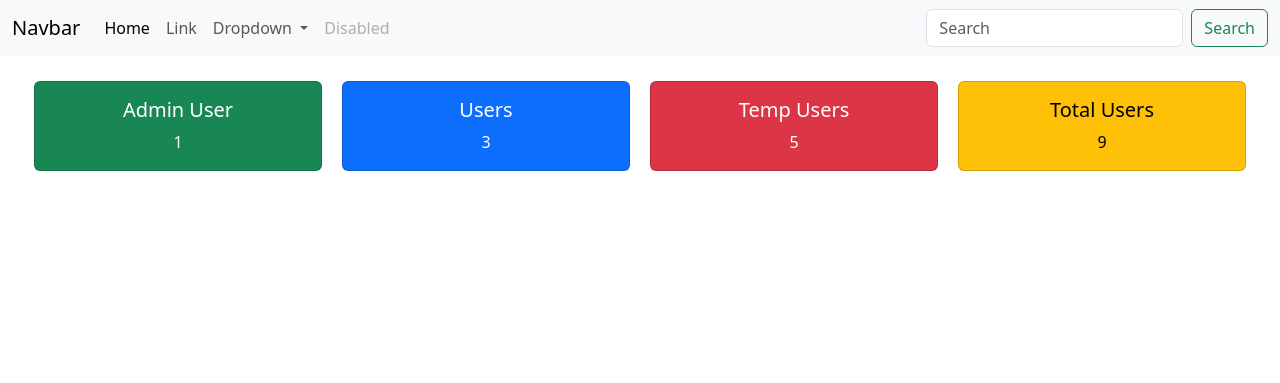
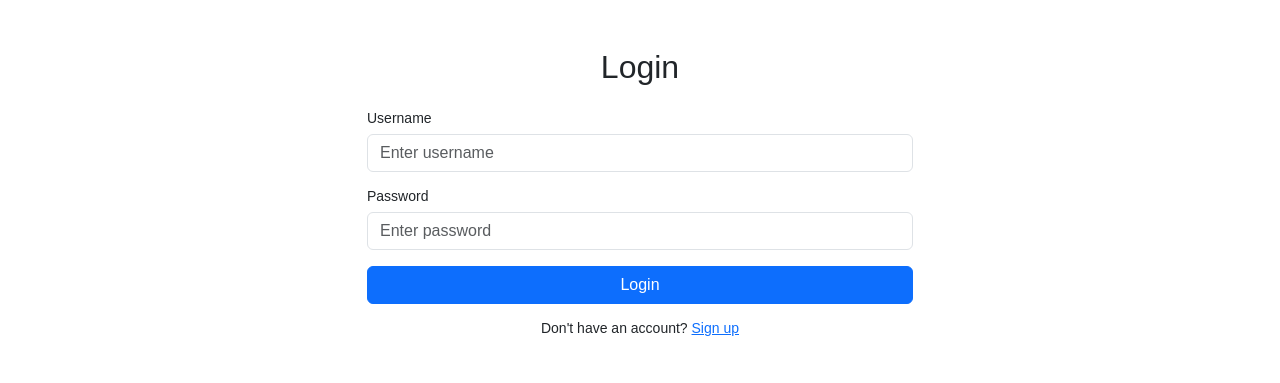
Before and after one commit to Aktziku/IT38-lab, a PHP site: page / in a window 1280 px wide. Shown: the top 383 px of the page. Run offline with PHP 8.4, Linux system fonts and the light colour scheme; a stand-in replaces the project's code that opens the database connection.

Commit message:
added config.php, admindashboard.php

```diff
--- /dev/null
+++ b/db/config.php
@@ -0,0 +1,13 @@
+<?php
+$host = 'localhost'; // or your database host
+$dbname = 'it38c-2';
+$username = 'root';
+$password = '';
+
+try {
+    $pdo = new PDO("mysql:host=$host;dbname=$dbname", $username, $password);
+    $pdo->setAttribute(PDO::ATTR_ERRMODE, PDO::ERRMODE_EXCEPTION);
+} catch (PDOException $e) {
+    die("ERROR: Could not connect. " . $e->getMessage());
+}
+?>
--- a/index.php
+++ b/index.php
@@ -1,108 +1,156 @@
+<?php
+// Initialize the session
+session_start();
+
+// Check if the user is already logged in, if yes then redirect them to the appropriate page
+if (isset($_SESSION["loggedin"]) && $_SESSION["loggedin"] === true) {
+    if ($_SESSION["user_type"] === "admin") {
+        header("location: ./admin/dashboard.php");
+    } else {
+        header("location: ./user/home.php");
+    }
+    exit;
+}
+
+// Include config file
+require_once "./db/config.php";
+
+// Define variables and initialize with empty values
+$username = $password = "";
+$username_err = $password_err = $login_err = "";
+
+// Processing form data when form is submitted
+if ($_SERVER["REQUEST_METHOD"] == "POST") {
+
+    // Check if username is empty
+    if (empty(trim($_POST["username"]))) {
+        $username_err = "Please enter username.";
+    } else {
+        $username = trim($_POST["username"]);
+    }
+
+    // Check if password is empty
+    if (empty(trim($_POST["password"]))) {
+        $password_err = "Please enter your password.";
+    } else {
+        $password = trim($_POST["password"]);
+    }
+
+    // Validate credentials
+    if (empty($username_err) && empty($password_err)) {
+        // Prepare a select statement
+        $sql = "SELECT id, username, password, user_type FROM users WHERE username = :username";
+
+        if ($stmt = $pdo->prepare($sql)) {
+            // Bind variables to the prepared statement as parameters
+            $stmt->bindParam(":username", $param_username, PDO::PARAM_STR);
+
+            // Set parameters
+            $param_username = trim($_POST["username"]);
+
+            // Attempt to execute the prepared statement
+            if ($stmt->execute()) {
+                // Check if username exists, if yes then verify password
+                if ($stmt->rowCount() == 1) {
+                    if ($row = $stmt->fetch()) {
+                        $id = $row["id"];
+                        $username = $row["username"];
+                        $hashed_password = $row["password"];
+                        $db_user_type = $row["user_type"];
+
+                        if (password_verify($password, $hashed_password)) {
+                            // Password is correct, so start a new session
+                            session_start();
+
+                            // Store data in session variables
+                            $_SESSION["loggedin"] = true;
+                            $_SESSION["id"] = $id;
+                            $_SESSION["username"] = $username;
+                            $_SESSION["user_type"] = $db_user_type;
+
+                            // Update last login time
+                            $update_sql = "UPDATE users SET last_login = NOW() WHERE id = :id";
+                            if ($update_stmt = $pdo->prepare($update_sql)) {
+                                $update_stmt->bindParam(":id", $id, PDO::PARAM_INT);
+                                $update_stmt->execute();
+                            }
+
+                            // Log the login attempt
+                            $log_sql = "INSERT INTO login_logs (user_id, login_time) VALUES (:user_id, NOW())";
+                            if ($log_stmt = $pdo->prepare($log_sql)) {
+                                $log_stmt->bindParam(":user_id", $id, PDO::PARAM_INT);
+                                $log_stmt->execute();
+                            }
+
+                            // Redirect user based on user type
+                            if ($db_user_type === "admin") {
+                                header("location: /admin/dashboard.php");
+                            } else {
+                                header("location: /user/home.php");
+                            }
+                        } else {
+                            // Password is not valid, display a generic error message
+                            $login_err = "Invalid username or password.";
+                        }
+                    }
+                } else {
+                    // Username doesn't exist, display a generic error message
+                    $login_err = "Invalid username or password.";
+                }
+            } else {
+                echo "Oops! Something went wrong. Please try again later.";
+            }
+
+            // Close statement
+            unset($stmt);
+        }
+    }
+
+    // Close connection
+    unset($pdo);
+}
+?>
+
 <!DOCTYPE html>
 <html lang="en">
 <head>
     <meta charset="UTF-8">
-    <meta name="viewport" content="width=device-width, initial-scale=1.0">
-    <title>IT38-lab Dashboard</title>
-    <link href="https://cdn.jsdelivr.net/npm/bootstrap@5.3.3/dist/css/bootstrap.min.css" rel="stylesheet" integrity="sha384-QWTKZyjpPEjISv5WaRU9OFeRpok6YctnYmDr5pNlyT2bRjXh0JMhjY6hW+ALEwIH" crossorigin="anonymous">
-    <script src="https://cdn.jsdelivr.net/npm/bootstrap@5.3.3/dist/js/bootstrap.bundle.min.js" integrity="sha384-YvpcrYf0tY3lHB60NNkmXc5s9fDVZLESaAA55NDzOxhy9GkcIdslK1eN7N6jIeHz" crossorigin="anonymous"></script>
-
-<style>
-    .flex-container{
-        display: flex;
-        flex-direction: wrap;
-        flex-wrap: wrap;
-        justify-content: center;
-        margin-top: 15px;
-    }
-
-    .flex-container > div{
-        background-color: #f1f1f1;
-        width: 1000px;
-        margin: 10px;
-        text-align: center;
-    }
-</style>
-
+    <title>Login</title>
+    <link href="https://cdn.jsdelivr.net/npm/bootstrap@5.3.0/dist/css/bootstrap.min.css" rel="stylesheet">
+    <style>
+        body { font: 14px sans-serif; }
+        .wrapper { width: 360px; padding: 20px; margin: 0 auto; margin-top: 50px; }
+    </style>
 </head>
-
 <body>
-    <nav class="navbar navbar-expand-lg bg-body-tertiary">
-        <div class="container-fluid">
-          <a class="navbar-brand" href="#">Navbar</a>
-          <button class="navbar-toggler" type="button" data-bs-toggle="collapse" data-bs-target="#navbarSupportedContent" aria-controls="navbarSupportedContent" aria-expanded="false" aria-label="Toggle navigation">
-            <span class="navbar-toggler-icon"></span>
-          </button>
-          <div class="collapse navbar-collapse" id="navbarSupportedContent">
-            <ul class="navbar-nav me-auto mb-2 mb-lg-0">
-              <li class="nav-item">
-                <a class="nav-link active" aria-current="page" href="#">Home</a>
-              </li>
-              <li class="nav-item">
-                <a class="nav-link" href="#">Link</a>
-              </li>
-              <li class="nav-item dropdown">
-                <a class="nav-link dropdown-toggle" href="#" role="button" data-bs-toggle="dropdown" aria-expanded="false">
-                  Dropdown
-                </a>
-                <ul class="dropdown-menu">
-                  <li><a class="dropdown-item" href="#">Action</a></li>
-                  <li><a class="dropdown-item" href="#">Another action</a></li>
-                  <li><hr class="dropdown-divider"></li>
-                  <li><a class="dropdown-item" href="#">Something else here</a></li>
-                </ul>
-              </li>
-              <li class="nav-item">
-                <a class="nav-link disabled" aria-disabled="true">Disabled</a>
-              </li>
-            </ul>
-            <form class="d-flex" role="search">
-              <input class="form-control me-2" type="search" placeholder="Search" aria-label="Search">
-              <button class="btn btn-outline-success" type="submit">Search</button>
-            </form>
-          </div>
+    <div class="container mt-5">
+        <div class="row justify-content-center">
+            <div class="col-md-6">
+                <!-- Login Form -->
+                <div id="loginForm" class="mb-5">
+                    <h2 class="text-center mb-4">Login</h2>
+                    <?php
+                    if (!empty($login_err)) {
+                        echo '<div class="alert alert-danger">' . $login_err . '</div>';
+                    }
+                    ?>
+                    <form action="<?php echo htmlspecialchars($_SERVER["PHP_SELF"]); ?>" method="post">
+                        <div class="mb-3">
+                            <label for="loginUsername" class="form-label">Username</label>
+                            <input type="text" name="username" class="form-control <?php echo (!empty($username_err)) ? 'is-invalid' : ''; ?>" id="loginUsername" placeholder="Enter username" value="<?php echo $username; ?>">
+                            <span class="invalid-feedback"><?php echo $username_err; ?></span>
+                        </div>
+                        <div class="mb-3">
+                            <label for="loginPassword" class="form-label">Password</label>
+                            <input type="password" name="password" class="form-control <?php echo (!empty($password_err)) ? 'is-invalid' : ''; ?>" id="loginPassword" placeholder="Enter password">
+                            <span class="invalid-feedback"><?php echo $password_err; ?></span>
+                        </div>
+                        <button type="submit" class="btn btn-primary w-100">Login</button>
+                        <p class="text-center mt-3">Don't have an account? <a href="register.php">Sign up</a></p>
+                    </form>
+                </div>
+            </div>
         </div>
-      </nav>
-
-<!-- Dashboard Cards -->
- <div class="flex-container">
-
-<!--Card1: Total admins-->
-<div class="card text-bg-success mb-3" style="max-width: 18rem;">
-
-    <div class="card-body">
-      <h5 class="card-title">Admin User</h5>
-      <p class="card-text">1</p>
     </div>
-  </div>
-
-  <!--Card2: Total users-->
-  <div class="card text-bg-primary mb-3" style="max-width: 18rem;">
-
-    <div class="card-body">
-      <h5 class="card-title">Users</h5>
-      <p class="card-text"> 3</p>
-    </div>
-  </div>
-
-  <!--Card3: Temp Users-->
-  <div class="card text-bg-danger mb-3" style="max-width: 18rem;">
-
-    <div class="card-body">
-      <h5 class="card-title">Temp Users</h5>
-      <p class="card-text">5</p>
-    </div>
-  </div>
-
-  <!--Card4: Total Users Accounts-->
-  <div class="card text-bg-warning mb-3" style="max-width: 18rem;">
-    <div class="card-body">
-      <h5 class="card-title">Total Users</h5>
-      <p class="card-text">9</p>
-    </div>
-  </div>
-
- </div>
-
 </body>
 </html>
```
Also changed, not shown: admin/dashboard.php (+259 -0 lines), db/cofig.php (deleted).
